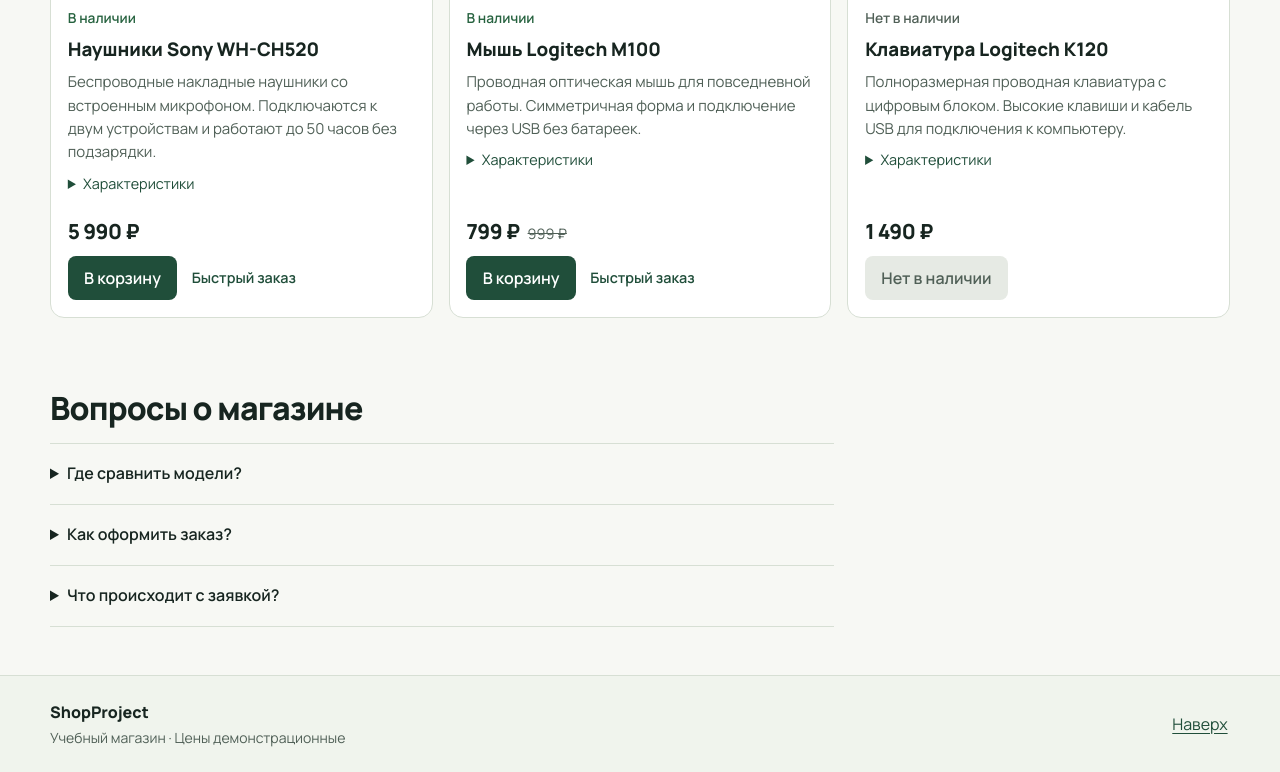
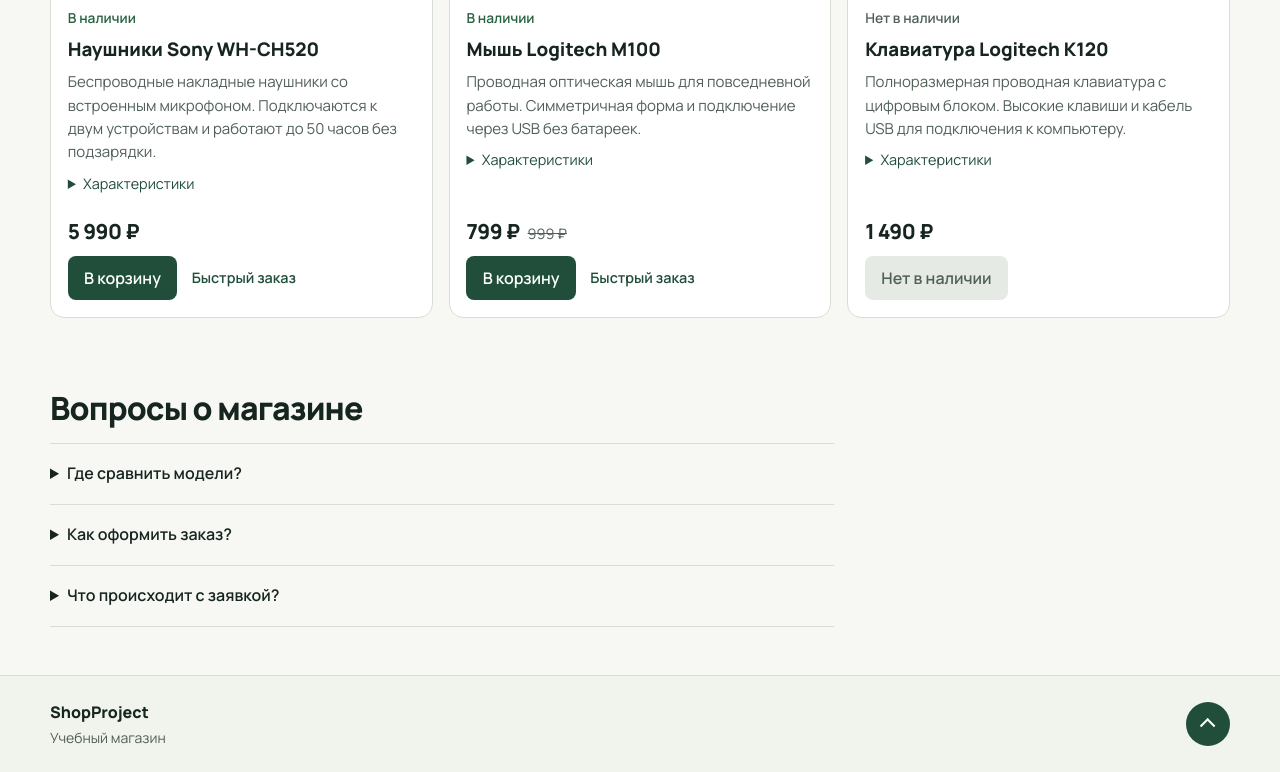
Before and after one commit to Artyomka0609/kr4-js-shop, a plain HTML site: page index.html in a window 1280 px wide. Shown: the part 1136-1908 px from the top of the page. Drawn offline with Linux system fonts and the light colour scheme.

Commit message:
Убрать подпись о ценах и сделать кнопку возврата круглой

```diff
--- a/css/style.css
+++ b/css/style.css
@@ -271,4 +271,24 @@ h3 { font-size: 1.12rem; }
 .site-footer { margin-top: auto; border-top: 1px solid var(--line); background: var(--subtle); }
 .footer-inner { display: flex; align-items: center; justify-content: space-between; gap: 1rem; padding-block: 1.5rem; }
 .footer-inner p { color: var(--muted); font-size: .875rem; margin: .15rem 0 0; }
-.footer-inner > a { padding: .55rem .15rem; }
+.back-to-top {
+  display: grid;
+  place-items: center;
+  flex: none;
+  width: 2.75rem;
+  height: 2.75rem;
+  border-radius: 50%;
+  background: var(--accent);
+  color: var(--accent-text);
+  text-decoration: none;
+}
+.back-to-top:hover { background: var(--accent-dark); color: var(--accent-text); }
+.back-to-top::before {
+  content: '';
+  box-sizing: border-box;
+  width: .7rem;
+  height: .7rem;
+  border-top: 2px solid currentColor;
+  border-left: 2px solid currentColor;
+  transform: translateY(.15rem) rotate(45deg);
+}
--- a/index.html
+++ b/index.html
@@ -124,7 +124,10 @@
   </dialog>
   <p class="visually-hidden" id="shop-status" role="status" aria-live="polite"></p>
   <footer class="site-footer">
-    <div class="wrap footer-inner"><div><strong>ShopProject</strong><p>Учебный магазин · Цены демонстрационные</p></div><a href="#top">Наверх</a></div>
+    <div class="wrap footer-inner">
+      <div><strong>ShopProject</strong><p>Учебный магазин</p></div>
+      <a class="back-to-top" href="#top" title="Наверх"><span class="visually-hidden">Наверх</span></a>
+    </div>
   </footer>
 </body>
 </html>
```
Also changed, not shown: cart.html (+4 -1 lines), catalog.html (+4 -1 lines), contacts.html (+4 -1 lines), order.html (+4 -1 lines), product.html (+4 -1 lines).
